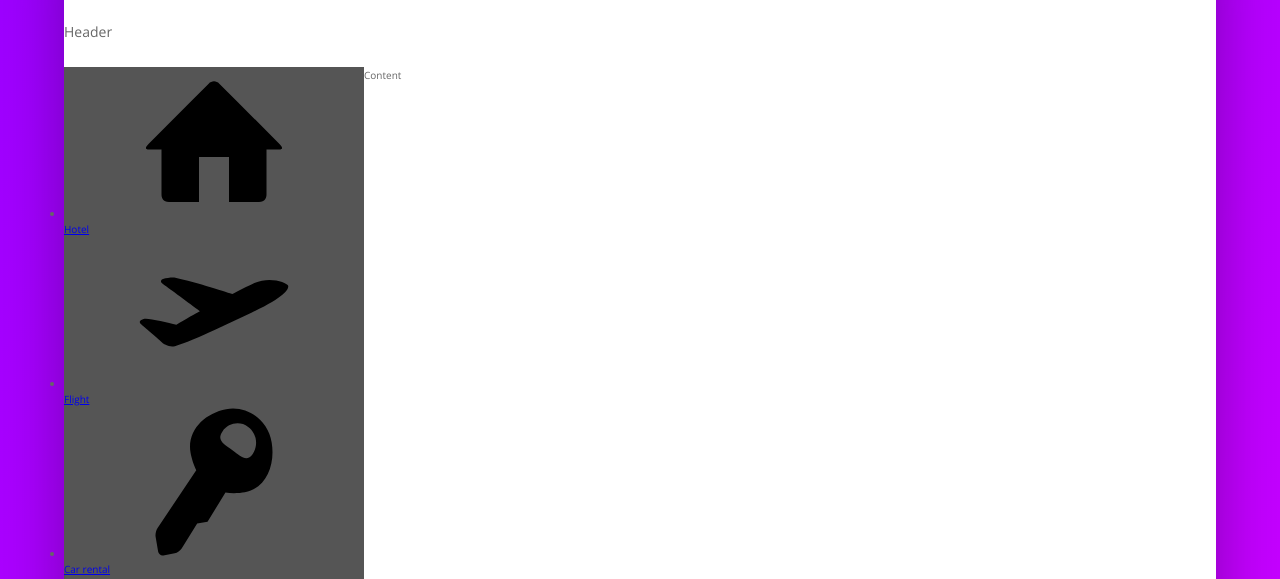
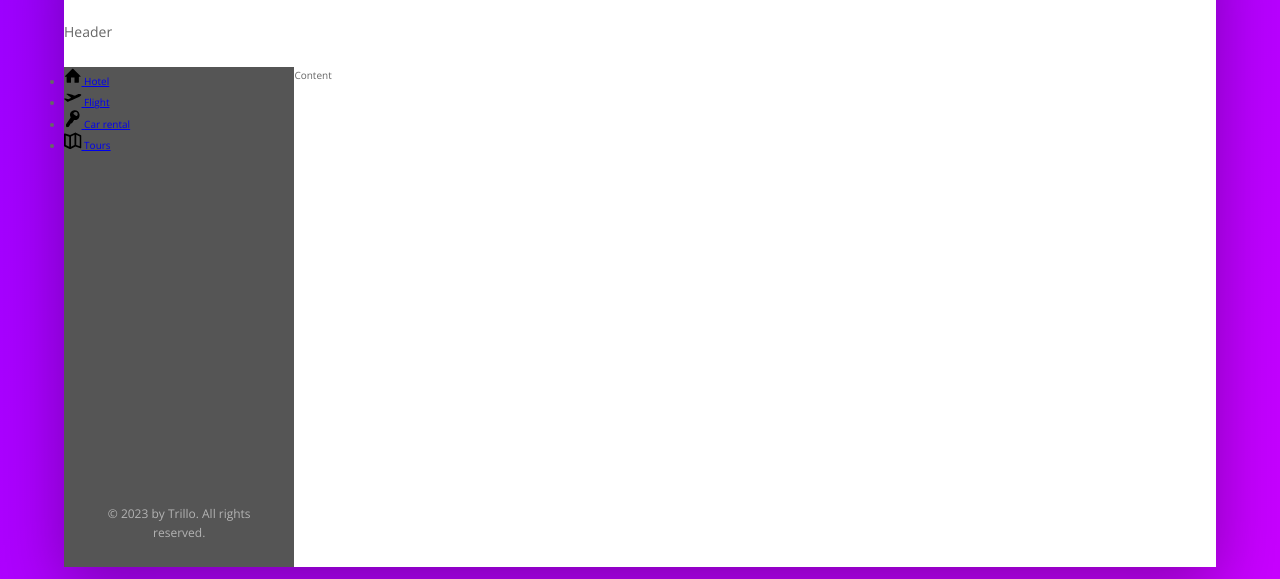
Before and after one commit to JohnPevien/Natours, a website: page Trillo/index.html in a window 1280 px wide. Shown: the part 153-732 px from the top of the page. Drawn offline with nearby package versions, Linux system fonts and the light colour scheme; files that its build step writes are made by us from their sources.

Commit message:
initial css

```diff
--- a/Trillo/sass/components/_generic.scss
+++ b/Trillo/sass/components/_generic.scss
@@ -113,6 +113,21 @@
   &__user-name {
   }
 }
+
+// side navigation
+.side-nav {
+  &__item {
+  }
+
+  &__link {
+  }
+
+  &__icon {
+    width: 1.75rem;
+    height: 1.75rem;
+  }
+}
+
 .legal {
   font-size: 1.2rem;
   color: var(--color-grey-light-4);
--- a/Trillo/sass/layout/_layout.scss
+++ b/Trillo/sass/layout/_layout.scss
@@ -24,9 +24,13 @@
 .sidebar {
   background-color: var(--color-grey-dark-1);
   flex: 0 0 20%;
+  display: flex;
+  flex-direction: column;
+  justify-content: space-between;
 }
 
 .hotel-view {
   background-color: #fff;
   flex: 1;
+  height: 50rem;
 }
```
